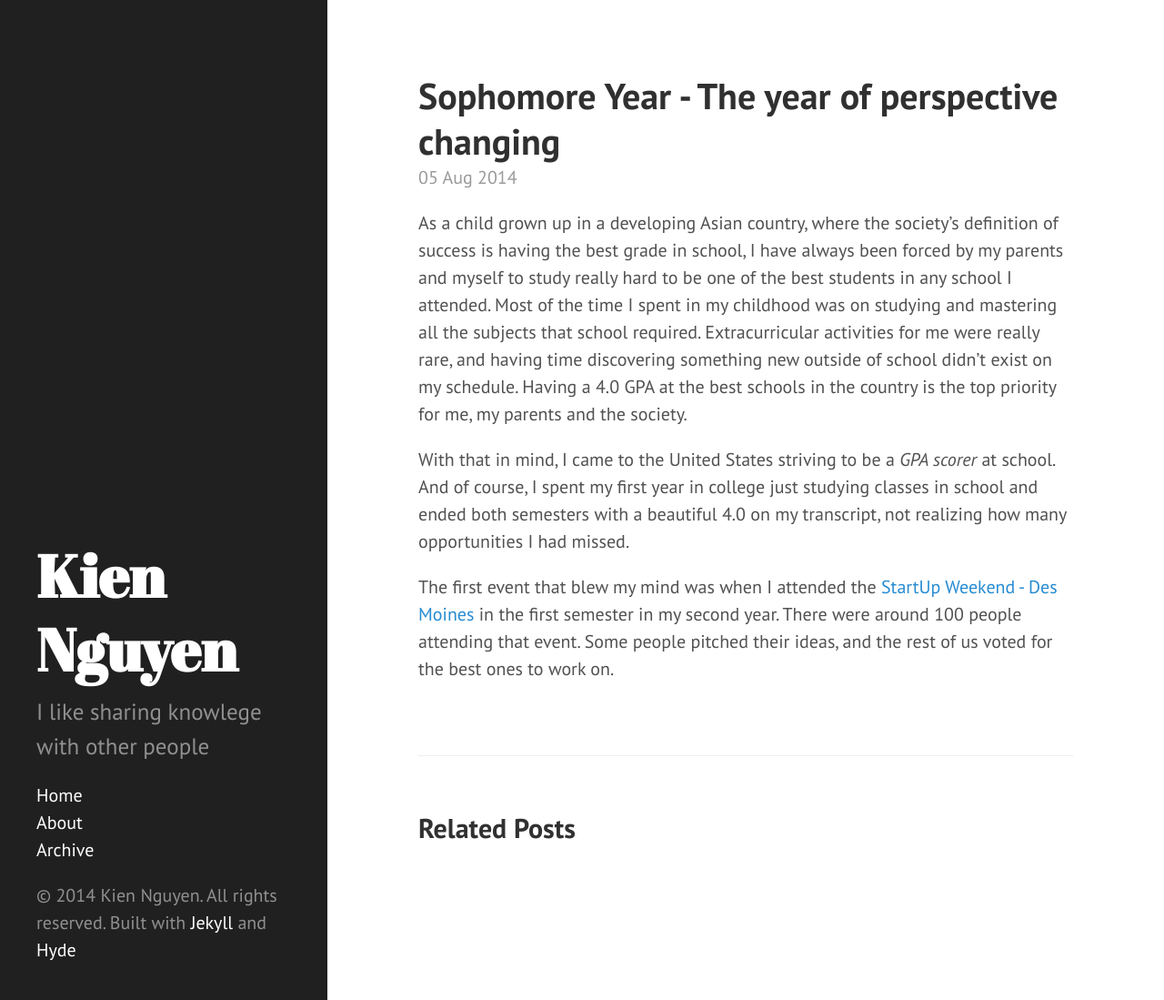
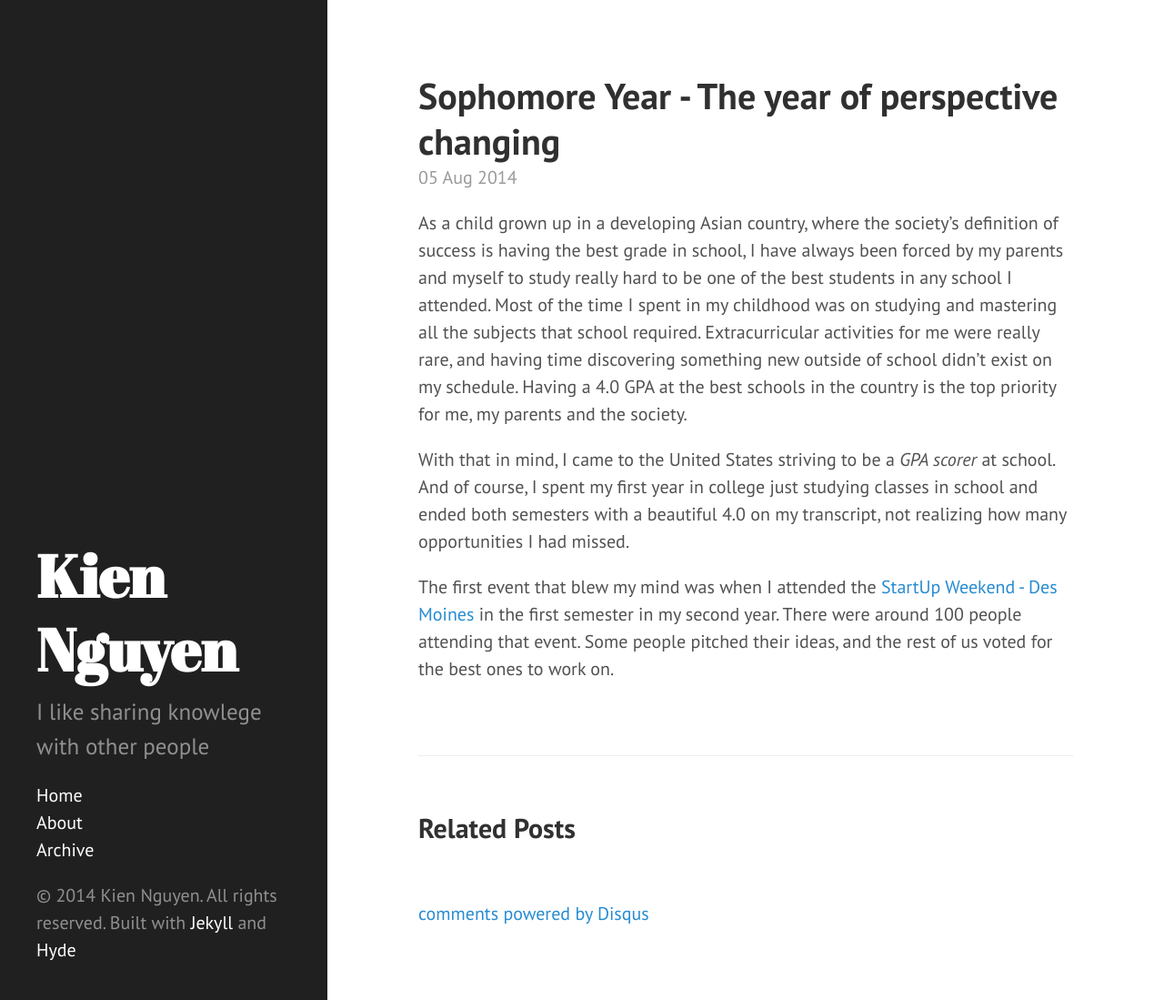
Before and after one commit to kientn123/kientn123.github.io, a Jekyll site: the page built from _posts/2014-08-05-Sophomore-year-The-year-of-perspective-changing.md, in a window 1280 px wide and 1099 px high. Shown: the whole window at 91% size. Built offline with Jekyll 4.4.1, drawn with Linux system fonts in a browser that asks for light colours; Markdown is read by kramdown in place of the engine named in the settings; comment, search, counter and statistics services are not loaded; some of the changed lines change nothing that is shown.

Commit message:
add disqus

```diff
--- a/_layouts/post.html
+++ b/_layouts/post.html
@@ -7,7 +7,6 @@
   <span class="post-date">{{ page.date | date_to_string }}</span>
   {{ content }}
 </div>
-
 <div class="related">
   <h2>Related Posts</h2>
   <ul class="related-posts">
@@ -23,3 +22,17 @@
     {% endfor %}
   </ul>
 </div>
+<div id="disqus_thread"></div>
+<script type="text/javascript">
+    /* * * CONFIGURATION VARIABLES: EDIT BEFORE PASTING INTO YOUR WEBPAGE * * */
+    var disqus_shortname = 'kiensblog'; // required: replace example with your forum shortname
+
+    /* * * DON'T EDIT BELOW THIS LINE * * */
+    (function() {
+        var dsq = document.createElement('script'); dsq.type = 'text/javascript'; dsq.async = true;
+        dsq.src = '//' + disqus_shortname + '.disqus.com/embed.js';
+        (document.getElementsByTagName('head')[0] || document.getElementsByTagName('body')[0]).appendChild(dsq);
+    })();
+</script>
+<noscript>Please enable JavaScript to view the <a href="http://disqus.com/?ref_noscript">comments powered by Disqus.</a></noscript>
+<a href="http://disqus.com" class="dsq-brlink">comments powered by <span class="logo-disqus">Disqus</span></a>
```
